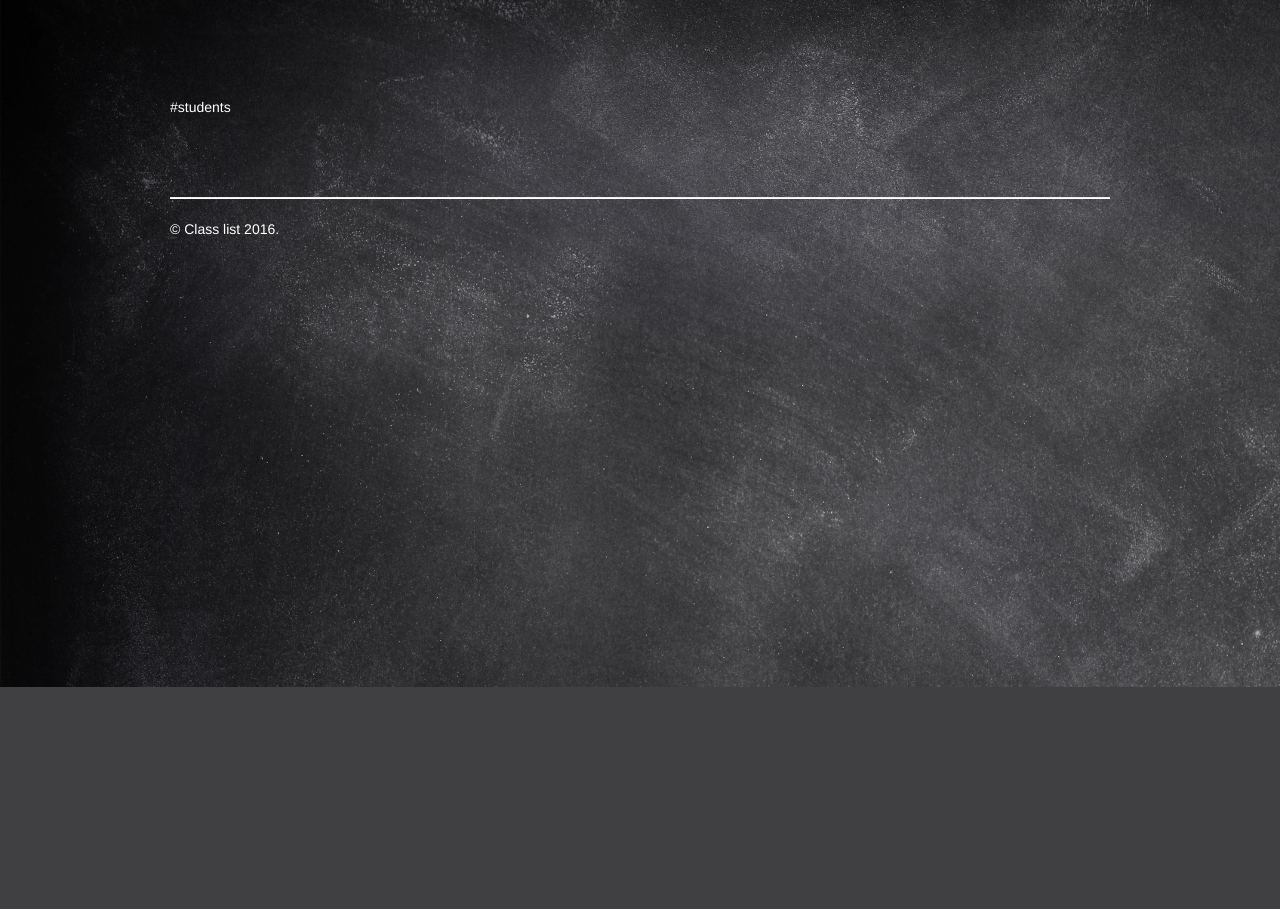
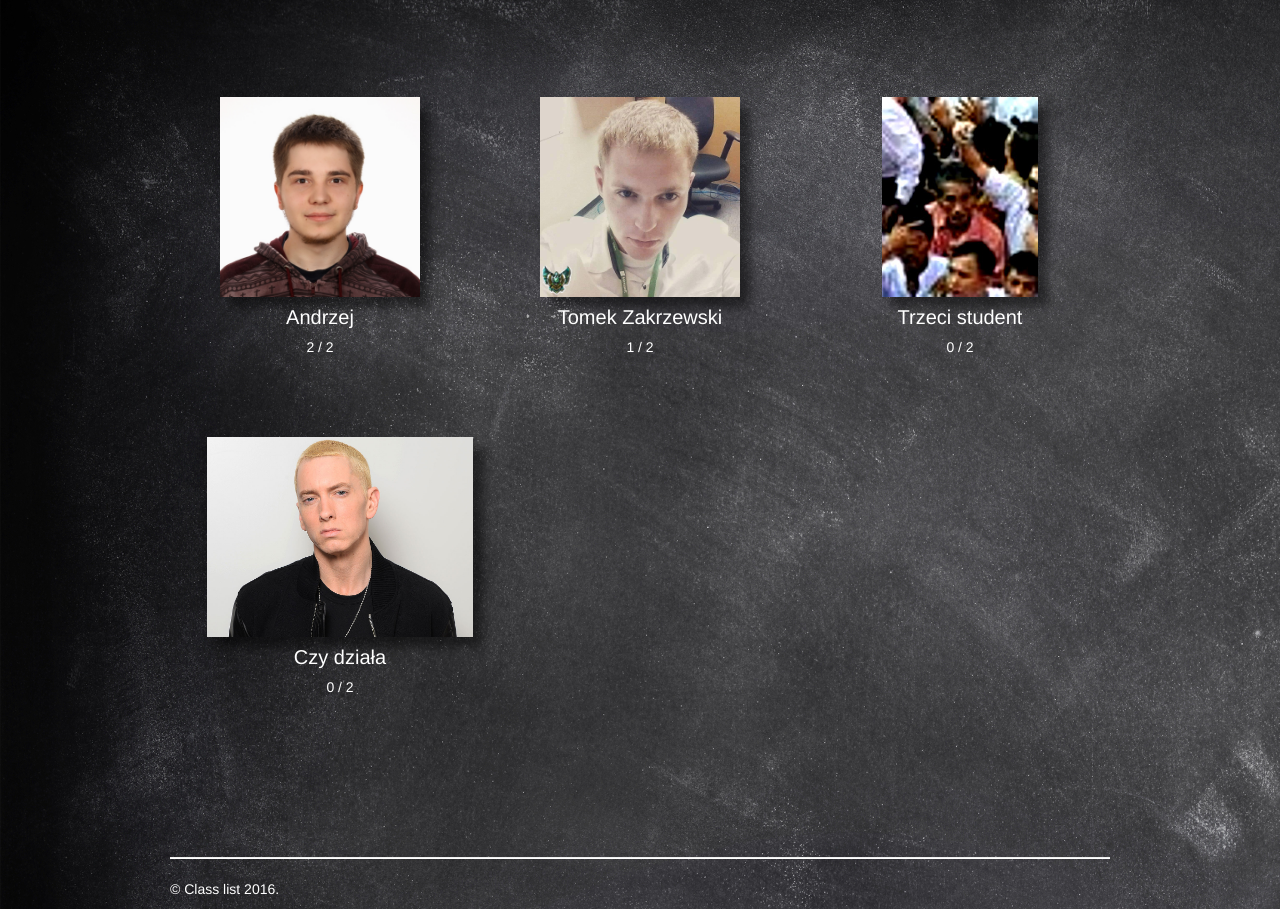
Before and after one commit to ShadowswordPL/BRAINCODE2016, a Django app: page /front/students in a window 1280 px wide. Shown: the part 113-1022 px from the top of the page. Before the commit the page ends 800 px from the top, so only its background shows below. Run offline with Django 3.2, Linux system fonts and the light colour scheme; data comes from the database, SQL or seed files in the repository; parts of the project's set-up code (start-up, migrations or seed data) failed here and were passed over; some libraries are stand-ins or nearby versions; some web fonts are replaced.

Commit message:
some students implementation

```diff
--- a/server/classlist_server/backend/admin.py
+++ b/server/classlist_server/backend/admin.py
@@ -1,5 +1,6 @@
 from django.contrib import admin
 
-from .models import Student
+from .models import Student, Lesson
 
 admin.site.register(Student)
+admin.site.register(Lesson)
--- a/server/classlist_server/backend/models.py
+++ b/server/classlist_server/backend/models.py
@@ -4,4 +4,17 @@ from django.db import models
 
 class Student(models.Model):
     name = models.CharField(max_length=200)
-    imgs_path = models.CharField(max_length=200) # The path to images for this one
+    img = models.ImageField(upload_to="files/") # The path to images for this one
+
+    @property
+    def get_all_lessons_num(self):
+        return len(Lesson.objects.all())
+
+    @property
+    def get_present_lessons_num(self):
+        return len(Lesson.objects.filter(students__id=self.id))
+
+class Lesson(models.Model):
+    name = models.CharField(max_length=200)
+    img = models.ImageField(upload_to="files/")
+    students = models.ManyToManyField(Student)
--- a/server/classlist_server/classlist_server/settings.py
+++ b/server/classlist_server/classlist_server/settings.py
@@ -37,7 +37,8 @@ INSTALLED_APPS = [
     'django.contrib.sessions',
     'django.contrib.messages',
     'django.contrib.staticfiles',
-    'backend'
+    'backend',
+    'frontend'
 ]
 
 MIDDLEWARE_CLASSES = [
@@ -123,3 +124,5 @@ STATIC_URL = '/static/'
 
 STATICFILES_DIRS = (os.path.join(BASE_DIR, "static/"),)
 CSRF_COOKIE_SECURE = False
+MEDIA_ROOT = os.path.join(BASE_DIR, "files/")
+MEDIA_URL = "/files/"
--- a/server/classlist_server/classlist_server/urls.py
+++ b/server/classlist_server/classlist_server/urls.py
@@ -15,9 +15,11 @@ Including another URLconf
 """
 from django.conf.urls import include, url
 from django.contrib import admin
+from django.conf import settings
+from django.conf.urls.static import static
 
 urlpatterns = [
     url(r'^api/', include('backend.urls')),
     url(r'^admin/', admin.site.urls),
     url(r'^front/', include('frontend.urls'))
-]
+] + static(settings.MEDIA_URL, document_root=settings.MEDIA_ROOT)
--- a/server/classlist_server/frontend/templates/main.html
+++ b/server/classlist_server/frontend/templates/main.html
@@ -15,6 +15,10 @@
     <link href='https://fonts.googleapis.com/css?family=Schoolbell' rel='stylesheet' type='text/css'>
     <link href='https://fonts.googleapis.com/css?family=Ubuntu' rel='stylesheet' type='text/css'>
     <link rel="stylesheet" href="https://fonts.googleapis.com/icon?family=Material+Icons">
+
+    <link rel="icon"
+      type="image/png"
+      href="/static/img/favicon.png" />
 </head>
 
 <body>
--- a/server/classlist_server/frontend/templates/students.html
+++ b/server/classlist_server/frontend/templates/students.html
@@ -1,4 +1,12 @@
 {% extends "main.html" %}
 {% block content %}
-    #students
+    <div class="row-fluid">
+    {% for student in students %}
+        <div class="span4 center students-cell">
+            <p><img class="student-photo" src="/files/{{ student.img }}"></p>
+            <p class="students-name">{{ student.name }}</p>
+            <p>{{ student.get_present_lessons_num }} / {{ student.get_all_lessons_num }}</p>
+        </div>
+    {% endfor %}
+    </div>
 {% endblock %}
--- a/server/classlist_server/frontend/views.py
+++ b/server/classlist_server/frontend/views.py
@@ -1,12 +1,16 @@
 from django.template import loader
 from django.http import HttpResponse
 from django.shortcuts import render
+from backend.models import Student
 
 def index(request):
     return HttpResponse(render(request, 'index.html'))
 
 def students(request):
-    return HttpResponse(render(request, 'students.html'))
+    context = {}
+    context["students"] = Student.objects.all()
+
+    return HttpResponse(render(request, 'students.html', context))
 
 def lessons(request):
     return HttpResponse(render(request, 'lessons.html'))
--- a/server/classlist_server/static/style.css
+++ b/server/classlist_server/static/style.css
@@ -26,6 +26,21 @@ a:hover {
 
 .nav{
     padding-top: 20px;
+}
+
+.navbar-fixed-top { position: absolute!important; }
+
+.student-photo{
+    height: 200px;
+    box-shadow: 10px 10px 10px rgba(0, 0, 0, 0.5);
+}
+
+.students-name{
+    font-size: 20px;
+}
+
+.students-cell{
+    padding-bottom: 70px;
 }
 
 .navbar, .navbar-inner, .navbar  a {
```
Also changed, not shown: server/classlist_server/backend/migrations/0002_auto_20160319_0114.py (added), server/classlist_server/backend/migrations/0003_lesson.py, server/classlist_server/db.sqlite3, server/classlist_server/files/files/10646627_1514238342204169_2109112130975082556_n.jpg (added), server/classlist_server/files/files/562058c7-bb82-4cb6-9d84-19392007b6a9.jpg (added), server/classlist_server/files/files/562058c7-bb82-4cb6-9d84-19392007b6a9_cbEFPSK.jpg (added), server/classlist_server/files/files/aung_2_crowd_1761367c.jpg (added), server/classlist_server/files/files/c94882e3-dcea-4e80-866d-dd128328f9fc.jpg (added), server/classlist_server/files/files/jackowski-US_Wiza_format_cyfrowy-900x900_px.jpg (added), server/classlist_server/files/jackowski-US_Wiza_format_cyfrowy-900x900_px.jpg (added), server/classlist_server/files/jackowski-US_Wiza_format_cyfrowy-900x900_px_M4lBwqp.jpg (added), server/classlist_server/static/img/favicon.png (added).
